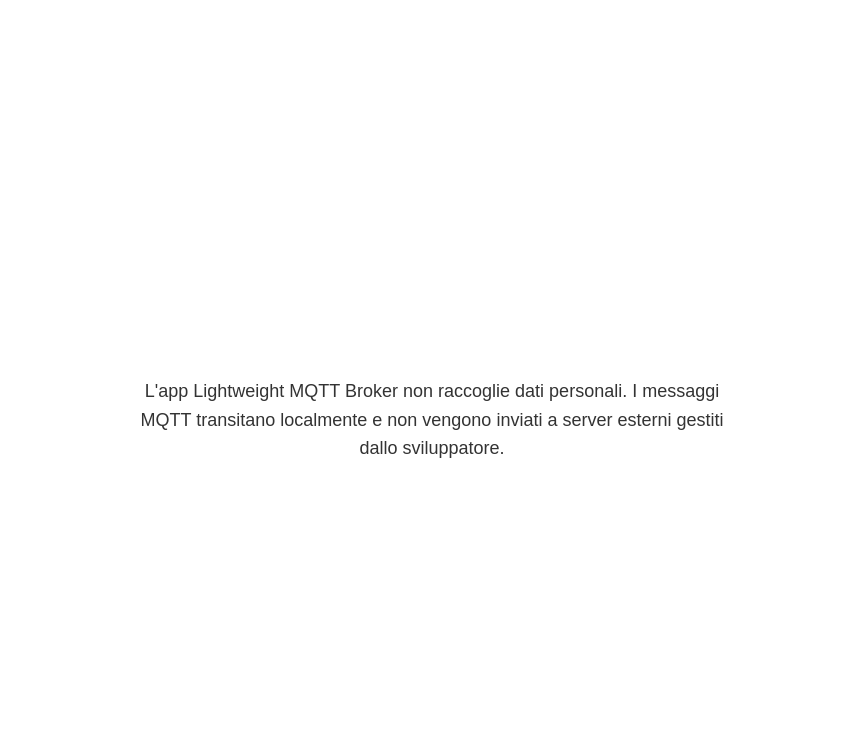
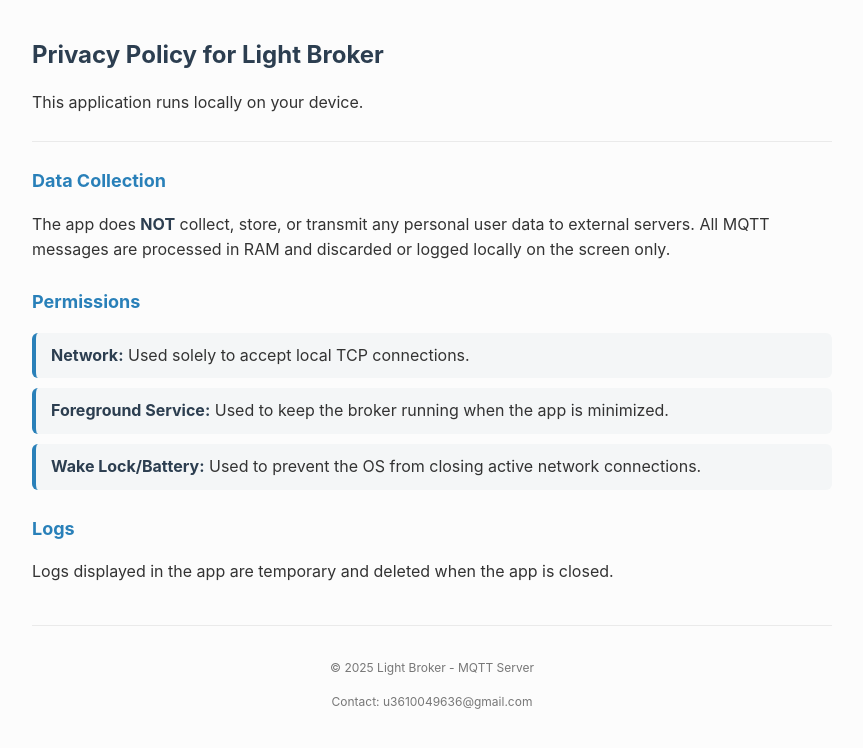
Before and after one commit to gviva/givistudio.github.io, a plain HTML site: page mqttbroker.html in a window 1280 px wide. Shown: the whole page, without its empty margins (208-1071 px from the left). Drawn offline with Linux system fonts and the light colour scheme.

Commit message:
Update mqttbroker.html

```diff
--- a/mqttbroker.html
+++ b/mqttbroker.html
@@ -1,32 +1,98 @@
 <!DOCTYPE html>
-<html lang="it">
+<html lang="en">
 <head>
     <meta charset="UTF-8">
     <meta name="viewport" content="width=device-width, initial-scale=1.0">
-    <title>Privacy Policy</title>
+    <title>Privacy Policy - Light Broker</title>
     <style>
         body {
-            font-family: Arial, sans-serif;
-            background-color: #ffffff;
-            color: #333333;
-            margin: 0;
+            font-family: -apple-system, BlinkMacSystemFont, "Segoe UI", Roboto, Helvetica, Arial, sans-serif;
+            line-height: 1.6;
+            color: #333;
+            max-width: 800px;
+            margin: 0 auto;
             padding: 20px;
-            display: flex;
-            justify-content: center;
-            align-items: center;
-            min-height: 100vh;
+            background-color: #fcfcfc;
         }
-        .container {
-            max-width: 600px;
-            line-height: 1.6;
+        header {
+            border-bottom: 1px solid #eaeaea;
+            margin-bottom: 20px;
+            padding-bottom: 10px;
+        }
+        h1 {
+            color: #2c3e50;
+            font-size: 24px;
+            margin-bottom: 5px;
+        }
+        h2 {
+            color: #2980b9;
             font-size: 18px;
+            margin-top: 25px;
+            margin-bottom: 10px;
+        }
+        p {
+            margin-bottom: 15px;
+        }
+        ul {
+            list-style-type: none;
+            padding: 0;
+        }
+        li {
+            background: #f4f6f7;
+            margin-bottom: 10px;
+            padding: 10px 15px;
+            border-radius: 6px;
+            border-left: 4px solid #2980b9;
+        }
+        strong {
+            color: #2c3e50;
+        }
+        footer {
+            margin-top: 40px;
+            padding-top: 20px;
+            border-top: 1px solid #eaeaea;
+            font-size: 12px;
+            color: #777;
             text-align: center;
         }
     </style>
 </head>
 <body>
-    <div class="container">
-        <p>L'app Lightweight MQTT Broker non raccoglie dati personali. I messaggi MQTT transitano localmente e non vengono inviati a server esterni gestiti dallo sviluppatore.</p>
-    </div>
+
+    <header>
+        <h1>Privacy Policy for Light Broker</h1>
+        <p>This application runs locally on your device.</p>
+    </header>
+
+    <section>
+        <h2>Data Collection</h2>
+        <p>The app does <strong>NOT</strong> collect, store, or transmit any personal user data to external servers. All MQTT messages are processed in RAM and discarded or logged locally on the screen only.</p>
+    </section>
+
+    <section>
+        <h2>Permissions</h2>
+        <ul>
+            <li>
+                <strong>Network:</strong> Used solely to accept local TCP connections.
+            </li>
+            <li>
+                <strong>Foreground Service:</strong> Used to keep the broker running when the app is minimized.
+            </li>
+            <li>
+                <strong>Wake Lock/Battery:</strong> Used to prevent the OS from closing active network connections.
+            </li>
+        </ul>
+    </section>
+
+    <section>
+        <h2>Logs</h2>
+        <p>Logs displayed in the app are temporary and deleted when the app is closed.</p>
+    </section>
+
+    <footer>
+        <p>&copy; 2025 Light Broker - MQTT Server</p>
+        <p>Contact: u3610049636@gmail.com</p>
+    </footer>
+
 </body>
 </html>
```
